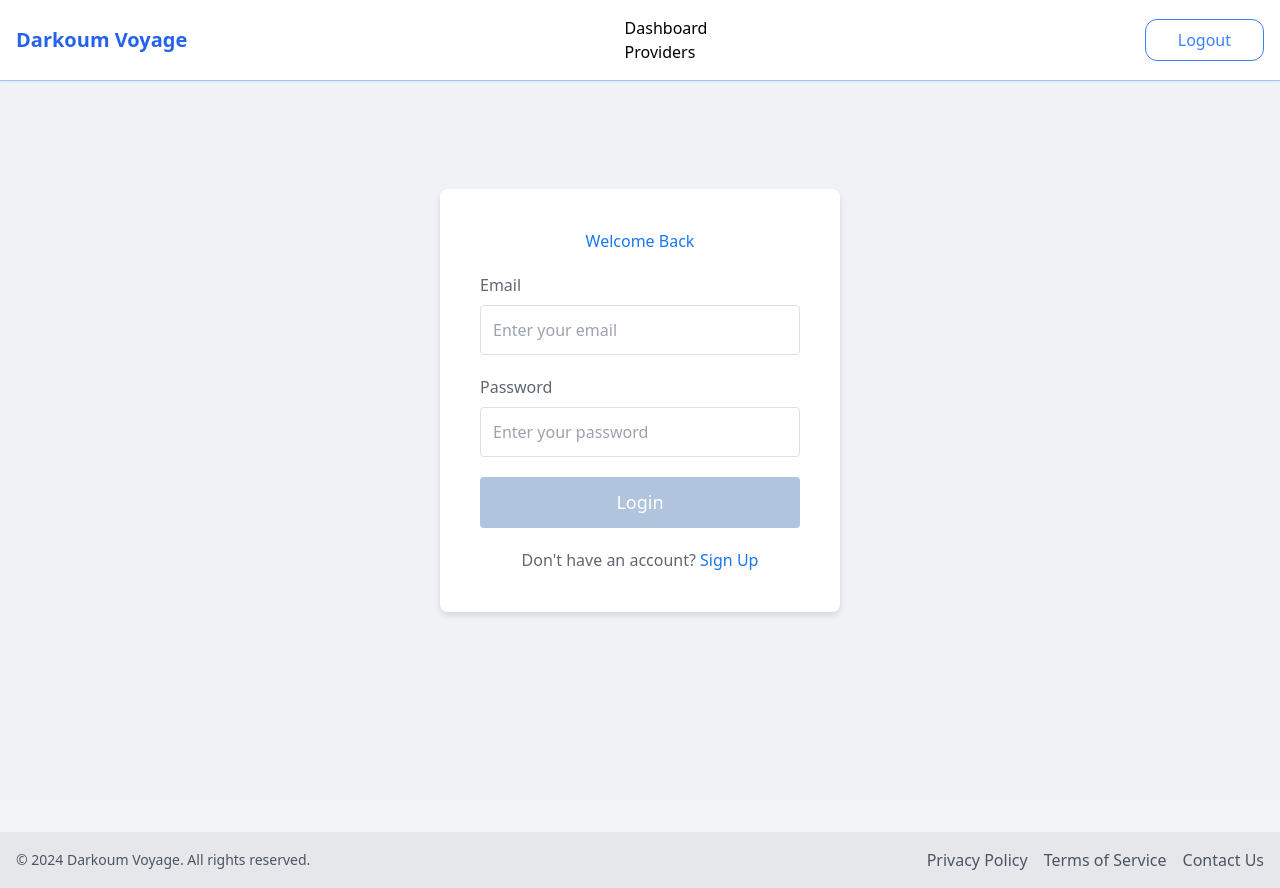
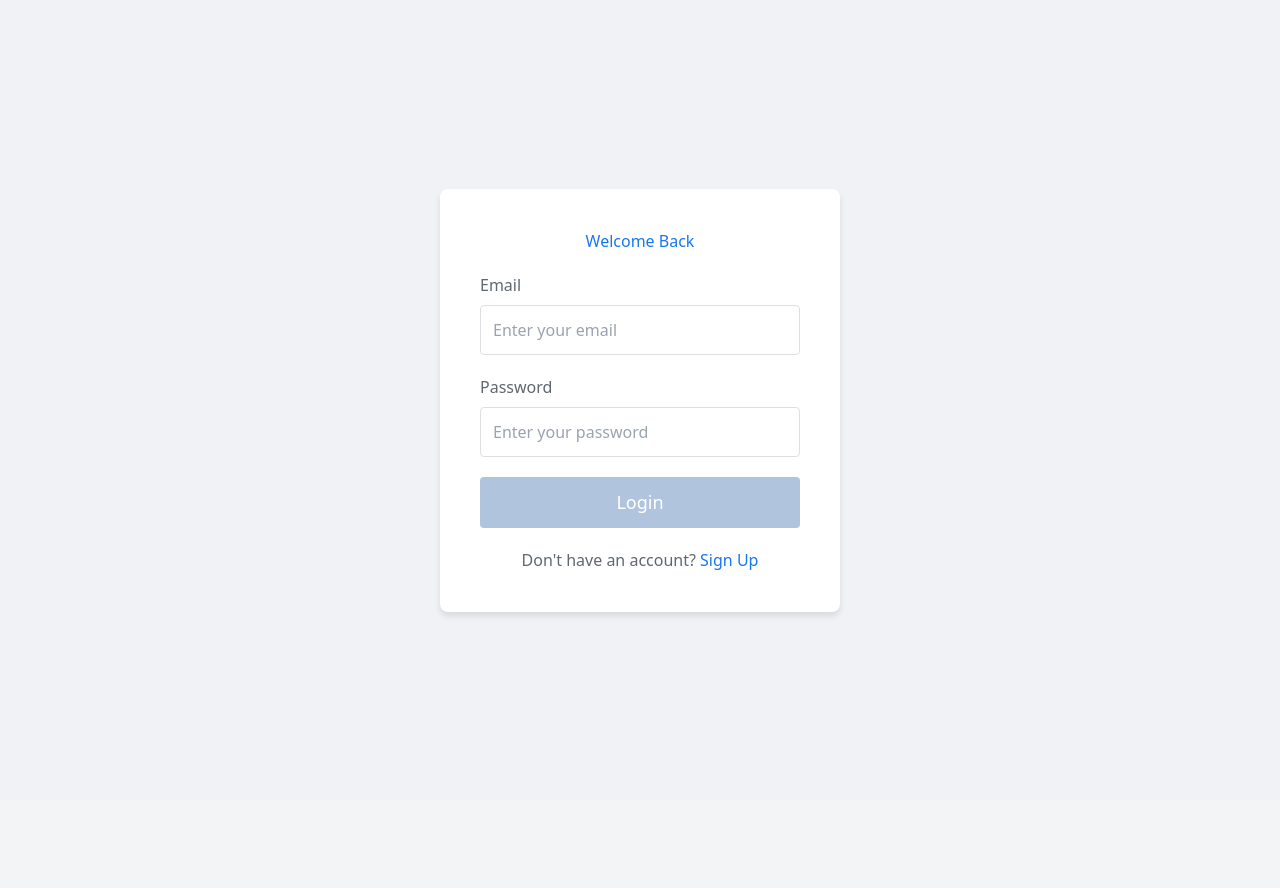
Before and after one commit to mohamed-aymen-ibk/darkoum-voyage, an Angular app in the folder frontend/: page /auth/login in a window 1280 px wide. After the commit the page ends 800 px from the top, so only its background shows below. Built offline with nearby package versions, Linux system fonts and the light colour scheme.

Commit message:
frontend update

```diff
--- a/frontend/src/app/app.component.ts
+++ b/frontend/src/app/app.component.ts
@@ -6,13 +6,11 @@ import { FooterComponent } from './component/shared/footer/footer.component';
 @Component({
     selector: 'app-root',
     standalone: true,
-    imports: [RouterOutlet, NavbarComponent, FooterComponent],
+    imports: [RouterOutlet],
     template: `
-        <app-navbar></app-navbar>
         <div class="min-h-screen bg-gray-100">
             <router-outlet></router-outlet>
         </div>
-        <app-footer></app-footer>
     `,
     styleUrls: ['./app.component.css'],
 })
--- a/frontend/src/app/component/dashboard/dashboard.component.html
+++ b/frontend/src/app/component/dashboard/dashboard.component.html
@@ -1,3 +1,4 @@
+<app-navbar></app-navbar>
 <div class="max-w-[93em] mx-auto mt-[130px] p-10 border bg-white border-gray-200 rounded-lg shadow-lg">
     <h1 class="text-3xl font-bold text-center mb-6">Welcome to the Dashboard</h1>
     <p class="text-center text-gray-600 mb-4">
@@ -12,3 +13,4 @@
         </button>
     </div>
 </div>
+<app-footer></app-footer>
--- a/frontend/src/app/component/dashboard/dashboard.component.ts
+++ b/frontend/src/app/component/dashboard/dashboard.component.ts
@@ -2,11 +2,15 @@
 import { Component } from '@angular/core';
 import { AuthService } from '../auth/auth.service';
 import {Router} from "@angular/router";
+import {NavbarComponent} from "../shared/navbar/navbar.component";
+import {FooterComponent} from "../shared/footer/footer.component";
 
 @Component({
     selector: 'app-dashboard',
     templateUrl: './dashboard.component.html',
     imports: [
+        NavbarComponent,
+        FooterComponent
     ],
     styleUrls: ['./dashboard.component.css']
 })
--- a/frontend/src/app/component/provider/provider.component.html
+++ b/frontend/src/app/component/provider/provider.component.html
@@ -1,3 +1,4 @@
+<app-navbar></app-navbar>
 <div class="m-10 mt-[130px] overflow-x-auto bg-gray-100">
     <!-- Search input -->
     <div class="relative float-left m-[2px] mb-3 mr-5">
@@ -191,3 +192,4 @@
         </div>
     </div>
 </div>
+<app-footer></app-footer>
--- a/frontend/src/app/component/provider/provider.component.ts
+++ b/frontend/src/app/component/provider/provider.component.ts
@@ -2,11 +2,13 @@ import { Component, OnInit } from '@angular/core';
 import { ProviderService } from '../../services/provider/provider.service';
 import { NgForOf, NgIf } from '@angular/common';
 import { FormsModule } from '@angular/forms';
+import {NavbarComponent} from "../shared/navbar/navbar.component";
+import {FooterComponent} from "../shared/footer/footer.component";
 
 @Component({
     selector: 'app-provider',
     templateUrl: './provider.component.html',
-    imports: [NgIf, FormsModule, NgForOf],
+    imports: [NgIf, FormsModule, NgForOf, FooterComponent, NavbarComponent],
     styleUrls: ['./provider.component.css'],
 })
 export class ProviderComponent implements OnInit {
--- a/frontend/src/app/component/shared/footer/footer.component.html
+++ b/frontend/src/app/component/shared/footer/footer.component.html
@@ -1,4 +1,4 @@
-<footer class="bg-gray-200 text-gray-600 py-4 mt-8">
+<footer class="bg-gray-200 text-gray-600 py-4 mt-[23em]">
     <div class="max-w-7xl mx-auto px-4 flex flex-col md:flex-row justify-between items-center">
         <p class="text-sm text-center md:text-left">
             &copy; 2024 Darkoum Voyage. All rights reserved.
--- a/frontend/src/app/component/shared/navbar/navbar.component.html
+++ b/frontend/src/app/component/shared/navbar/navbar.component.html
@@ -3,12 +3,15 @@
         <div class="text-blue-600 font-bold text-xl">
             Darkoum Voyage
         </div>
-        <ul>
-            <li><a routerLink="/dashboard">Dashboard</a></li>
-            <li><a routerLink="/provider">Providers</a></li>
+        <nav> <ul class="flex space-x-6">
+            <li><a class="text-blue-600 hover:text-blue-500 font-medium" routerLink="/dashboard">Dashboard</a></li>
+            <li><a class="text-blue-600 hover:text-blue-500 font-medium" routerLink="/provider">Providers</a></li>
+            <li><a class="text-blue-600 hover:text-blue-500 font-medium" routerLink="/client">Clients</a></li>
+            <li><a class="text-blue-600 hover:text-blue-500 font-medium" routerLink="/pack">Packs</a></li>
         </ul>
+        </nav>
         <button
-                class="px-8 py-2 border border-blue-500 hover:bg-blue-500 text-blue-500 hover:text-white transition duration-300 rounded-xl"
+                class="px-6 py-2 border border-blue-500 hover:bg-blue-500 text-blue-500 hover:text-white transition duration-300 rounded-lg font-medium"
                 (click)="onLogout()"
         >
             Logout
```
Also changed, not shown: 1 other file (tests, documents, lock files or other folders).
